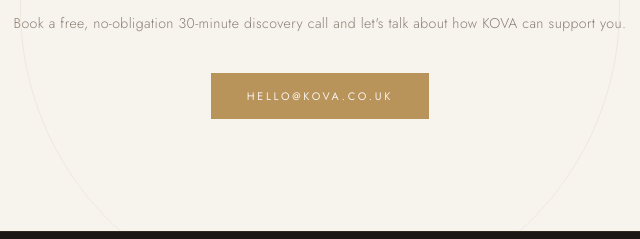
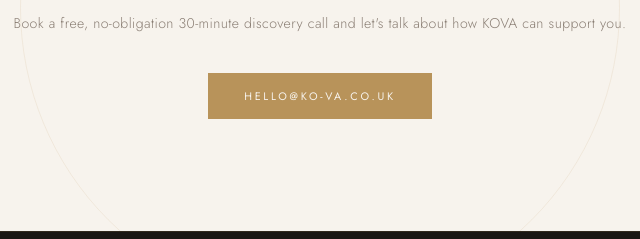
Before and after one commit to andrewoneill93/KOVA, a plain HTML site: page index.html in a window 1280 px wide. Shown: the part 4981-5220 px from the top of the page, 320-960 px from the left. Drawn offline with nearby package versions, Linux system fonts and the light colour scheme; a web font is replaced by a local one.

Commit message:
Update index.html

```diff
--- a/index.html
+++ b/index.html
@@ -1225,7 +1225,7 @@
     <div class="section-eyebrow reveal">Get in Touch</div>
     <h2 class="reveal">Ready to feel <em>organised</em>?</h2>
     <p class="reveal">Book a free, no-obligation 30-minute discovery call and let's talk about how KOVA can support you.</p>
-    <a href="mailto:hello@kova.co.uk" class="btn btn-gold reveal">hello@kova.co.uk</a>
+    <a href="mailto:hello@kova.co.uk" class="btn btn-gold reveal">hello@ko-va.co.uk</a>
   </div>
 </section>
 
```
